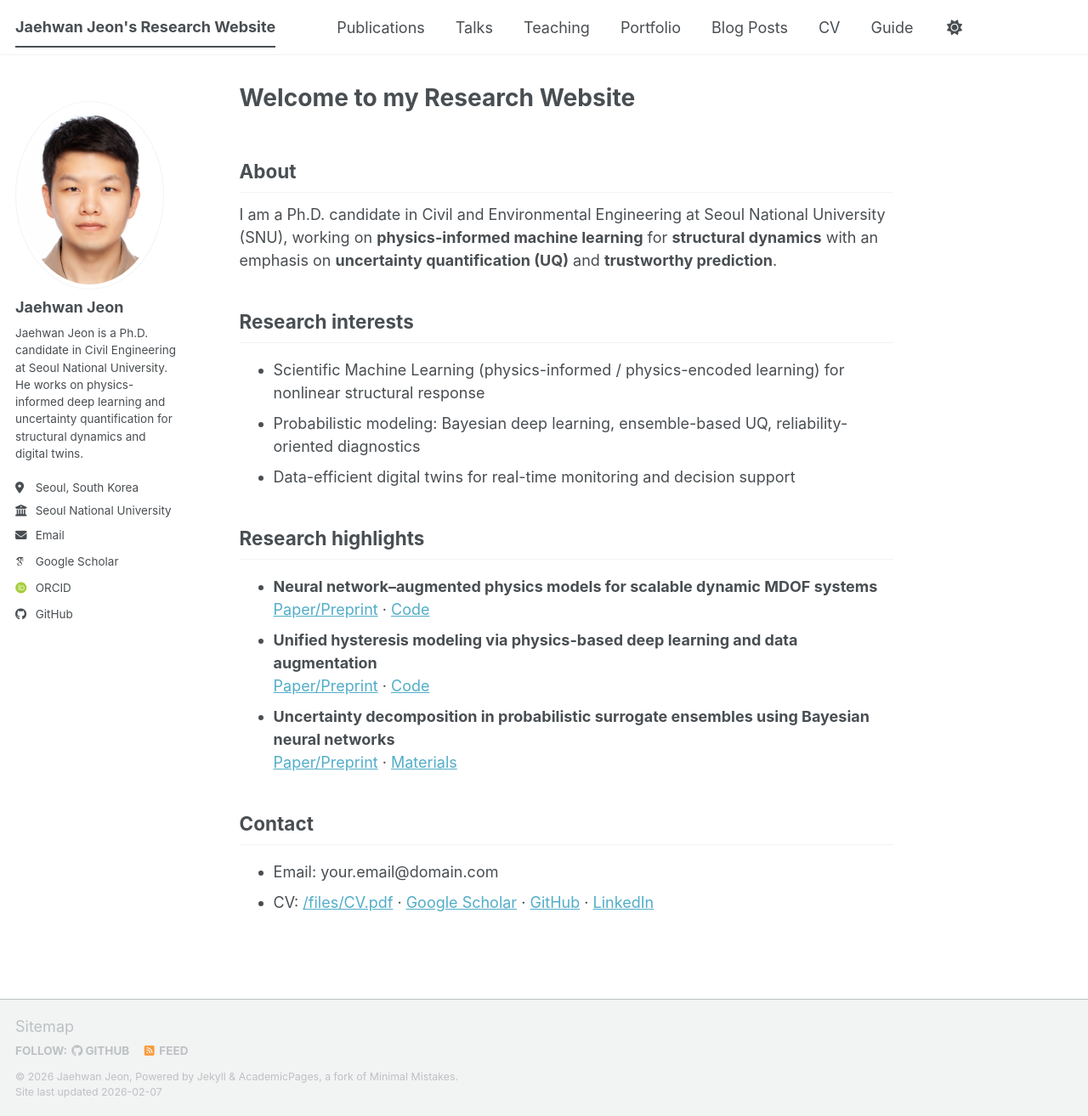
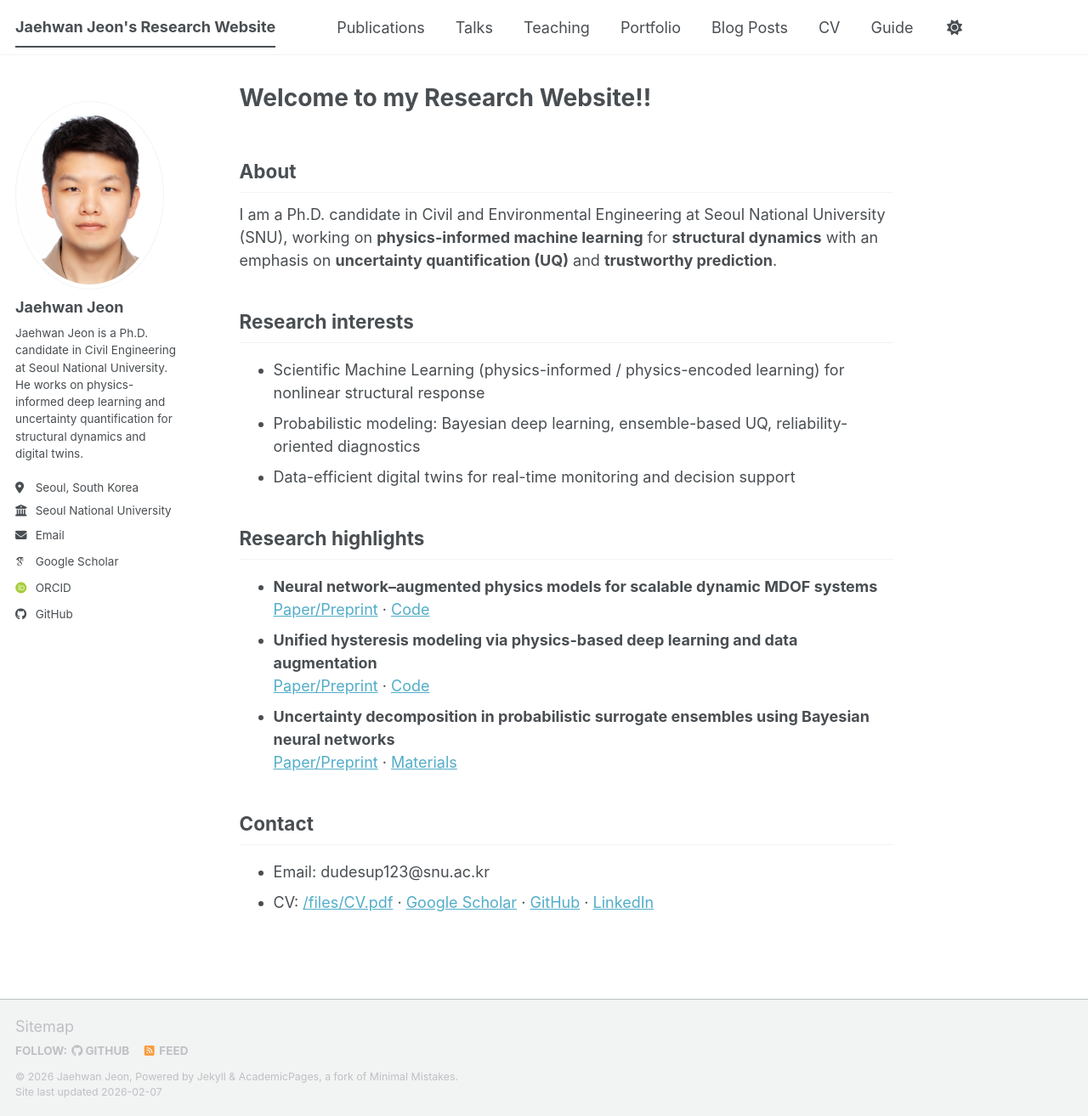
Before and after one commit to JaehwanJeon/JaehwanJeon.github.io, a Jekyll site: the page built from _pages/about.md, in a window 1280 px wide and 1314 px high. Shown: the whole window at 85% size. Built offline with Jekyll 4.4.1, drawn with Linux system fonts in a browser that asks for light colours; some web fonts are replaced; a script bundle is joined from its source files by our own code; library files that are not in the unit come from our copies.

Commit message:
Update title and contact email in about page

```diff
--- a/_pages/about.md
+++ b/_pages/about.md
@@ -1,6 +1,6 @@
 ---
 permalink: /
-title: "Welcome to my Research Website"
+title: "Welcome to my Research Website!!"
 author_profile: true
 redirect_from:
   - /about/
@@ -24,5 +24,5 @@ I am a Ph.D. candidate in Civil and Environmental Engineering at Seoul National
   [Paper/Preprint](#) · [Materials](#)
 
 ## Contact
-- Email: your.email@domain.com
+- Email: dudesup123@snu.ac.kr
 - CV: [/files/CV.pdf](/files/CV.pdf) · [Google Scholar](#) · [GitHub](#) · [LinkedIn](#)
```
